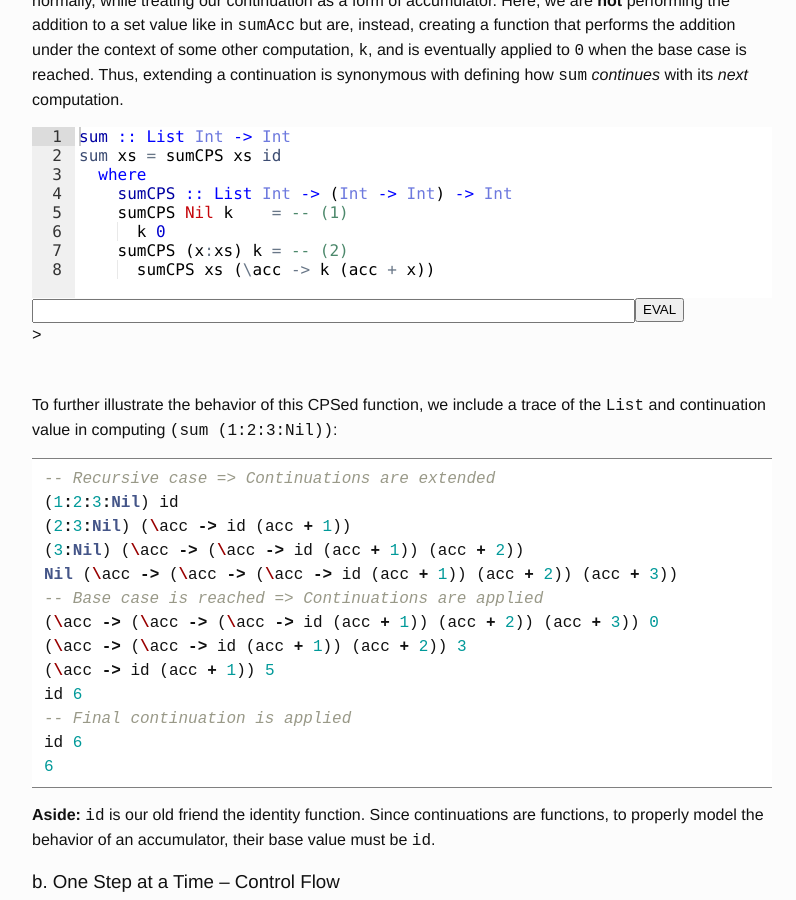
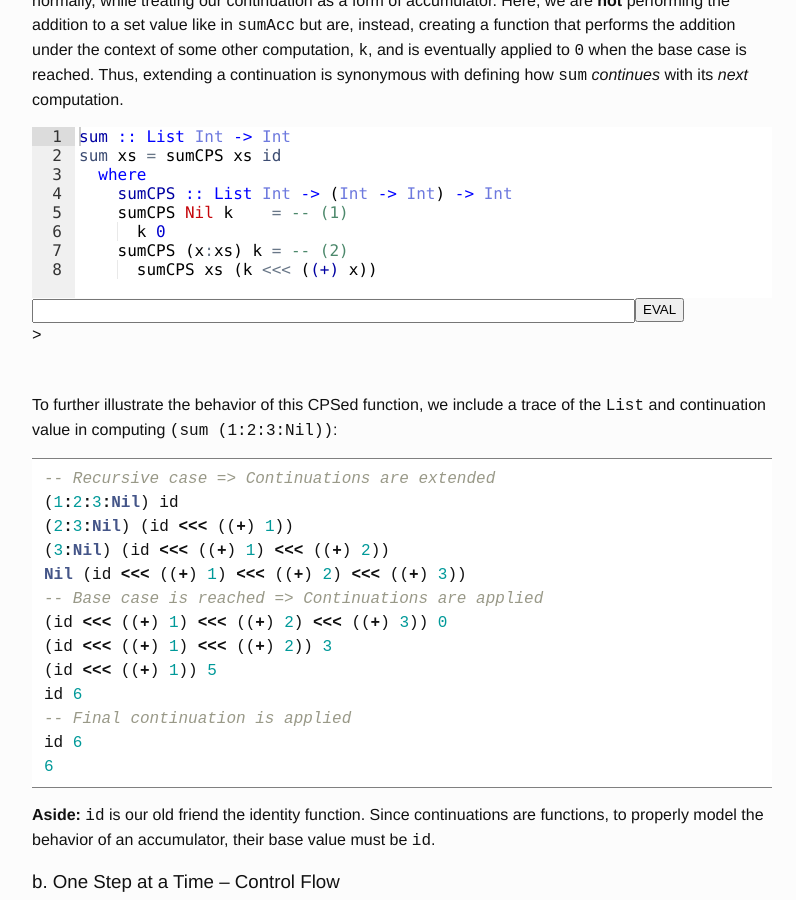
Before and after one commit to lazywithclass/project-lamp, a Jekyll site: the page built from website/book/chapter3.markdown, in a window 1280 px wide and 900 px high, scrolled down 1674 px. Shown: the whole window, without its empty margins (238-1034 px from the left). Built offline with Jekyll 4.4.1, drawn with Linux system fonts in a browser that asks for light colours; a script that is not in the unit is left out.

Commit message:
used comp syntax for sumAcc and updated its trace

````diff
--- a/website/book/chapter3.markdown
+++ b/website/book/chapter3.markdown
@@ -69,19 +69,19 @@ sum xs = sumCPS xs id
     sumCPS Nil k    = -- (1)
       k 0
     sumCPS (x:xs) k = -- (2)
-      sumCPS xs (\acc -> k (acc + x))%}
+      sumCPS xs (k <<< ((+) x))%}
 
 To further illustrate the behavior of this CPSed function, we include a trace of the `List` and continuation value in computing `(sum (1:2:3:Nil))`:
 ```haskell
 -- Recursive case => Continuations are extended
 (1:2:3:Nil) id
-(2:3:Nil) (\acc -> id (acc + 1))
-(3:Nil) (\acc -> (\acc -> id (acc + 1)) (acc + 2))
-Nil (\acc -> (\acc -> (\acc -> id (acc + 1)) (acc + 2)) (acc + 3))
+(2:3:Nil) (id <<< ((+) 1))
+(3:Nil) (id <<< ((+) 1) <<< ((+) 2))
+Nil (id <<< ((+) 1) <<< ((+) 2) <<< ((+) 3))
 -- Base case is reached => Continuations are applied
-(\acc -> (\acc -> (\acc -> id (acc + 1)) (acc + 2)) (acc + 3)) 0
-(\acc -> (\acc -> id (acc + 1)) (acc + 2)) 3
-(\acc -> id (acc + 1)) 5
+(id <<< ((+) 1) <<< ((+) 2) <<< ((+) 3)) 0
+(id <<< ((+) 1) <<< ((+) 2)) 3
+(id <<< ((+) 1)) 5
 id 6
 -- Final continuation is applied
 id 6
````
